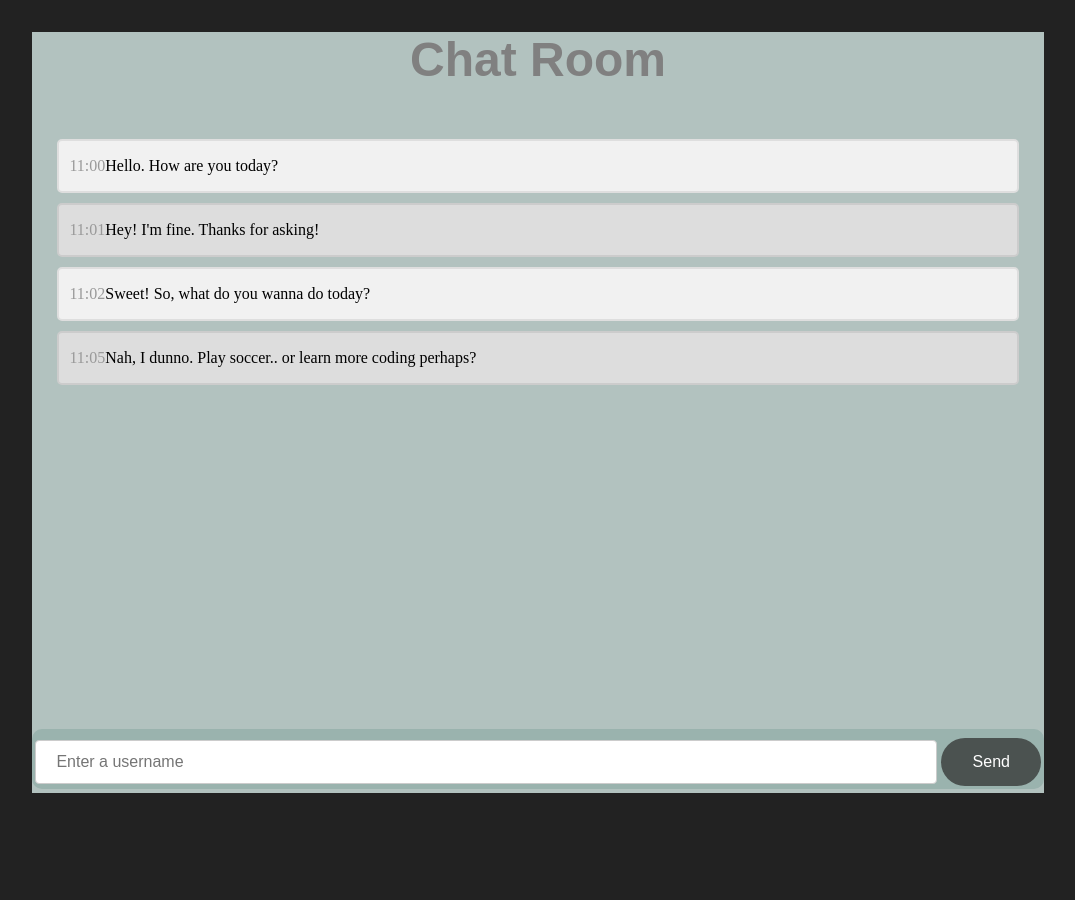
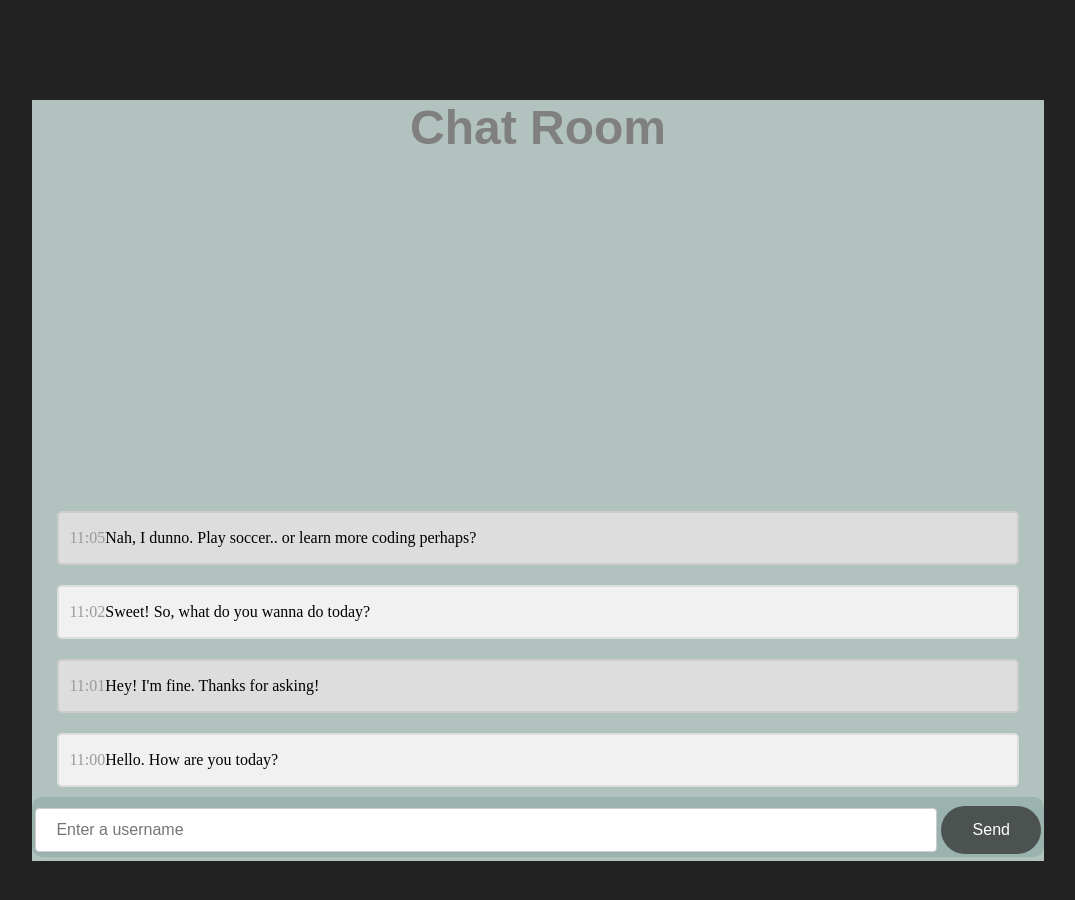
Before and after one commit to arashish/SportsChatroomUI, an Angular app: page /chatroom in a window 1280 px wide. Shown: the top 900 px of the page, without its empty margins (102-1177 px from the left). Before the commit the page ends 808 px from the top, so only its background shows below. Built offline with nearby package versions, Linux system fonts and the light colour scheme.

Commit message:
04/06/2022

```diff
--- a/src/app/api.service.ts
+++ b/src/app/api.service.ts
@@ -14,8 +14,8 @@ export class ApiService {
 
   baseUrl: string = "http://localhost:8080";
 
-  public addUsername(userInfo: UserInfo){
-    return this.http.post(this.baseUrl + '/addusername', userInfo, {responseType: 'text' as 'json'});
+  public addUsername(userInfo: UserInfo): Observable<UserInfo>{
+    return this.http.post<UserInfo>(this.baseUrl + '/addusername', userInfo);
   }
 
 }
--- a/src/app/chat-room/chat-room.component.css
+++ b/src/app/chat-room/chat-room.component.css
@@ -3,6 +3,13 @@ body {
     max-width: 800px;
     padding: 0 20px;
   }
+
+  .parent {
+    position: relative;
+    display: flex;
+    justify-content: flex-start;
+    flex-direction: column-reverse;
+   }
 
   .container {
     border: 2px solid #dedede;
@@ -10,6 +17,8 @@ body {
     border-radius: 5px;
     padding: 0px 10px;
     margin: 10px 25px;
+    bottom: 10px;
+
   }
 
   .darker {
--- a/src/app/chat-room/chat-room.component.html
+++ b/src/app/chat-room/chat-room.component.html
@@ -1,6 +1,6 @@
 <div class="chatContainer">
     <h1 style="color:grey; text-align: center;">Chat Room</h1>
-    <div style="overflow-y:auto; height: 600px;">
+    <div class="parent" style="overflow-y:auto; height: 600px;">
         <div class="container">
             <p><span class="time-left">11:00</span> Hello. How are you today?</p>
         </div>
@@ -16,6 +16,7 @@
         <div class="container darker">
             <p><span class="time-left">11:05</span> Nah, I dunno. Play soccer.. or learn more coding perhaps?</p>
         </div>
+
     </div>
 
 
--- a/src/app/enter-id/enter-id.component.ts
+++ b/src/app/enter-id/enter-id.component.ts
@@ -16,6 +16,7 @@ export class EnterIdComponent implements OnInit {
 
   username: string = "";
   errorResponse: boolean = false;
+  userLoginTracking: any;
 
   ngOnInit(): void {
   }
@@ -23,23 +24,21 @@ export class EnterIdComponent implements OnInit {
   getUsername(){
     let resp = this.service.addUsername(new UserInfo(this.username,this.tempdata.getSportName()));
     resp.subscribe(data=>{
-      if (data == "Error: The entered username already exists!"){
-        this.errorResponse = true;
-        return;
-      }
-      this.tempdata.setId(Number(data));
+      this.userLoginTracking = data;
+      this.tempdata.setUserLoginTracking(data);
+      console.log(this.tempdata.getUserLoginTracking().loginTime)
       this.router.navigate(["/chatroom"]);
     }
-    //   , err => {
-    //   if (err instanceof HttpErrorResponse) {
-    //     console.log(err);
-    //     if (err.status === 401) {
-    //       this.errorMessage = ("Error: Invalid username!");
-    //     } else {
-    //       this.errorMessage = "Error: the entered username already exists!"
-    //     }
-    //   }
-    //  }
+      , err => {
+      if (err instanceof HttpErrorResponse) {
+        console.log(err);
+        if (err.status === 500) {
+          this.errorResponse = true;
+        } else {
+          this.errorResponse = true;
+        }
+      }
+     }
     )
 
   }
--- a/src/app/tempdata.service.ts
+++ b/src/app/tempdata.service.ts
@@ -7,6 +7,7 @@ export class TempdataService {
 
   private sportName: string="";
   private id: number =0 ;
+  private userLoginTracking: any;
 
   constructor() { }
 
@@ -26,5 +27,12 @@ export class TempdataService {
     this.id =id;
   }
 
+  public getUserLoginTracking(){
+    return this.userLoginTracking;
+  }
+
+  public setUserLoginTracking(userLoginTracking: any){
+    this.userLoginTracking =userLoginTracking;
+  }
 
 }
--- a/src/styles.css
+++ b/src/styles.css
@@ -74,7 +74,7 @@ h1 { color:  #c0ded9; font-size: 48px; font-family: 'Signika', sans-serif; paddi
 
 .chatContainer{
     width: 80%;
-    margin: 15px auto;
+    margin: 100px auto;
     text-align: left;
     background-color: #b2c2bf;
 }
```
Also changed, not shown: src/app/models/UserLoginTracking.ts (added, +14 -0 lines).
